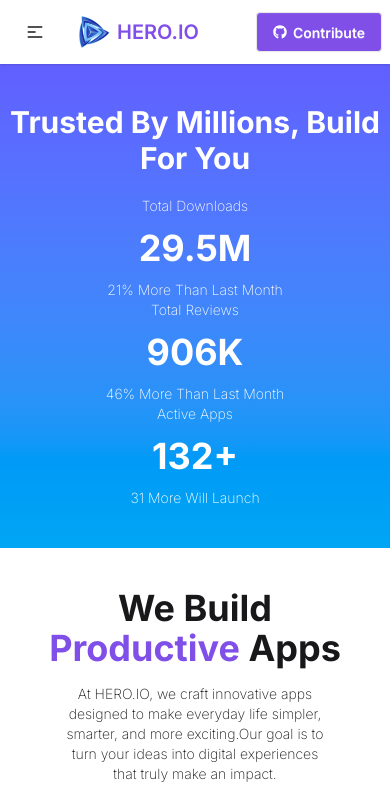
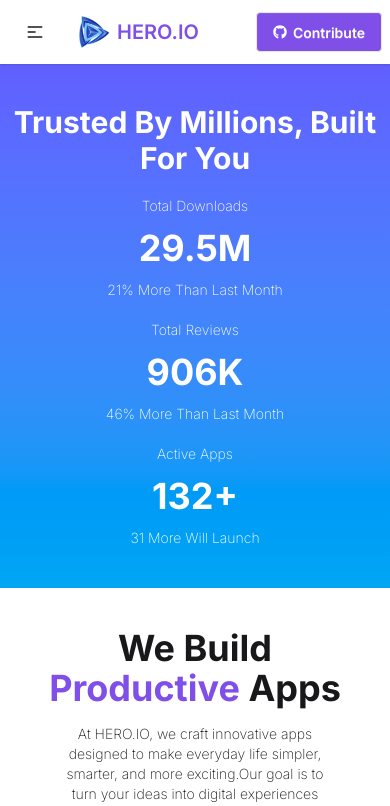
Before and after one commit to rahmansh/hero_io, a React (Vite) app: page / in a window 390 px wide. Shown: the top 806 px of the page. Built offline with nearby package versions, Linux system fonts and the light colour scheme.

Commit message:
fix: typo

```diff
--- a/src/components/HeroStats.jsx
+++ b/src/components/HeroStats.jsx
@@ -2,8 +2,8 @@ const HeroStats = () => {
     return (
         <div className="bg-linear-to-t from-sky-500 to-indigo-500 text-white py-10">
             <div className="max-w-7xl mx-auto w-full">
-                <h1 className="font-bold text-3xl text-center mb-5">Trusted By Millions, Build For You</h1>
-                <div className="grid grid-cols-1 md:grid-cols-3 justify-items-center">
+                <h1 className="font-bold text-3xl text-center mb-5">Trusted By Millions, Built For You</h1>
+                <div className="grid grid-cols-1 gap-5 md:gap-0 md:grid-cols-3 justify-items-center">
                     <div className="text-center">
                         <p className="text-sm font-extralight">Total Downloads</p>
                         <h2 className="text-4xl font-bold my-3">29.5M</h2>
```
